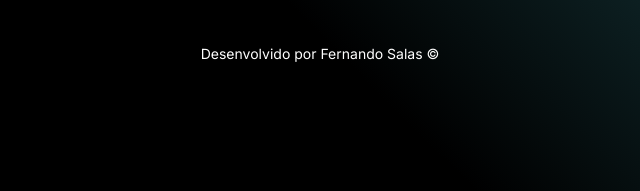
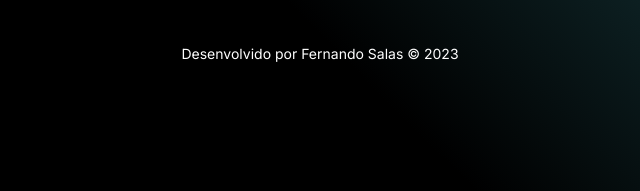
Before and after one commit to Salasfernando/projeto-link, a plain HTML site: page index.html in a window 1280 px wide. Shown: the part 685-876 px from the top of the page, 320-960 px from the left. Drawn offline with nearby package versions, Linux system fonts and the light colour scheme.

Commit message:
add date

```diff
--- a/index.html
+++ b/index.html
@@ -18,7 +18,7 @@
       <img src="./assets/logo.jpeg" alt="logo da Louge Odontologia">
       <p>
         <a href="https://www.instagram.com/loungeodontologia/" target="_blank" id="name">@loungeodontologia</a>
-        </p>
+      </p>
     </div>
     <div id="switch" onclick="toggleMode()">
       <button></button>
@@ -52,7 +52,7 @@
 
     </div>
 
-    <footer>Desenvolvido por Fernando Salas &copy; </footer>
+    <footer>Desenvolvido por Fernando Salas &copy; 2023 </footer>
   </div>
 
   <script type="module" src="https://unpkg.com/ionicons@7.1.0/dist/ionicons/ionicons.esm.js"></script>
```
